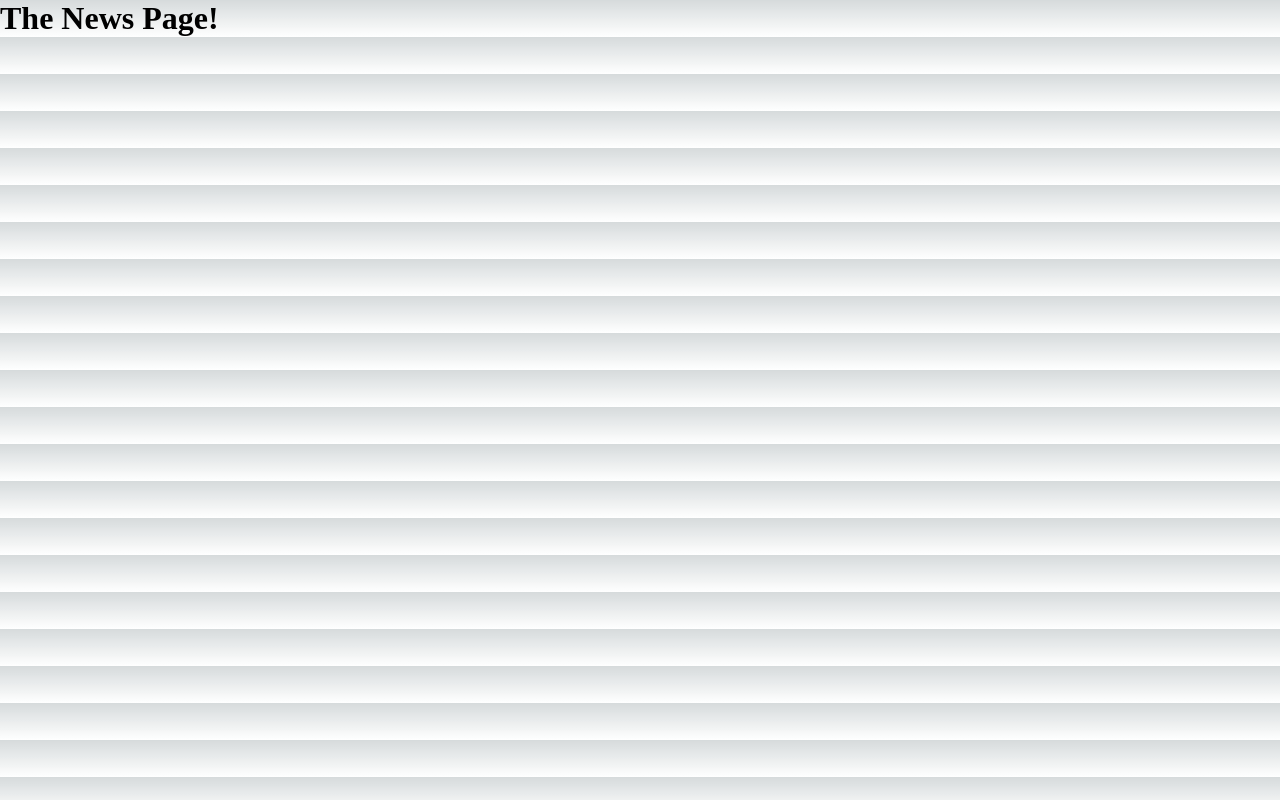
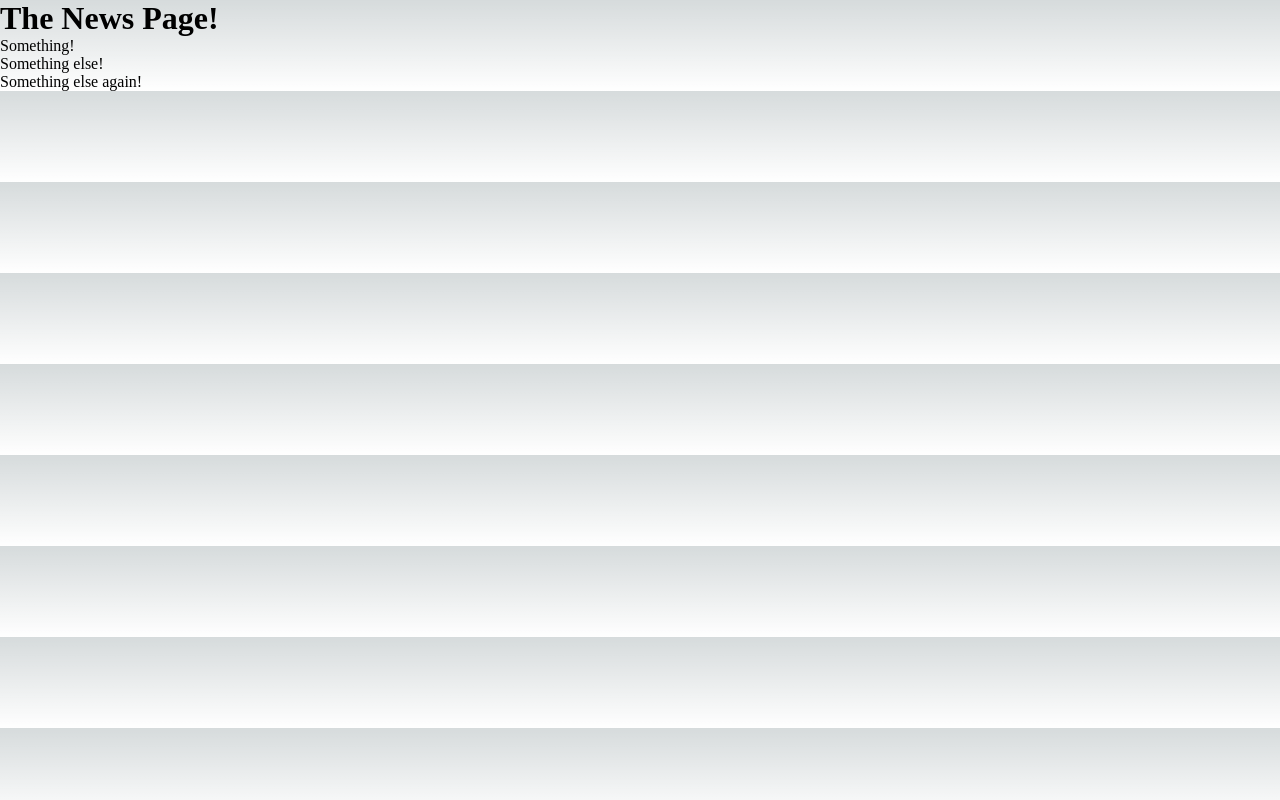
Before and after one commit to RossaMania/news-nextjs-react-app, a Next.js app: page /news in a window 1280 px wide. Built offline with nearby package versions, Linux system fonts and the light colour scheme.

Commit message:
Create ul with three li's. Wrap in Fragment. Write three placeholder li elements. Import and add  Link tag to li's.

```diff
--- a/pages/news/index.js
+++ b/pages/news/index.js
@@ -1,7 +1,31 @@
 // our-domain.com/news
 
+import Link from "next/link";
+import { Fragment } from "react";
+
 function NewsPage() {
-  return <h1>The News Page!</h1>;
+  return (
+    <Fragment>
+      <h1>The News Page!</h1>
+      <ul>
+        <li>
+          <Link href="/news/something">
+            Something!
+          </Link>
+        </li>
+        <li>
+          <Link href="/news/something-else">
+            Something else!
+          </Link>
+        </li>
+        <li>
+          <Link href="/news/something-else-again">
+            Something else again!
+          </Link>
+        </li>
+      </ul>
+    </Fragment>
+  );
 }
 
 export default NewsPage;
```
